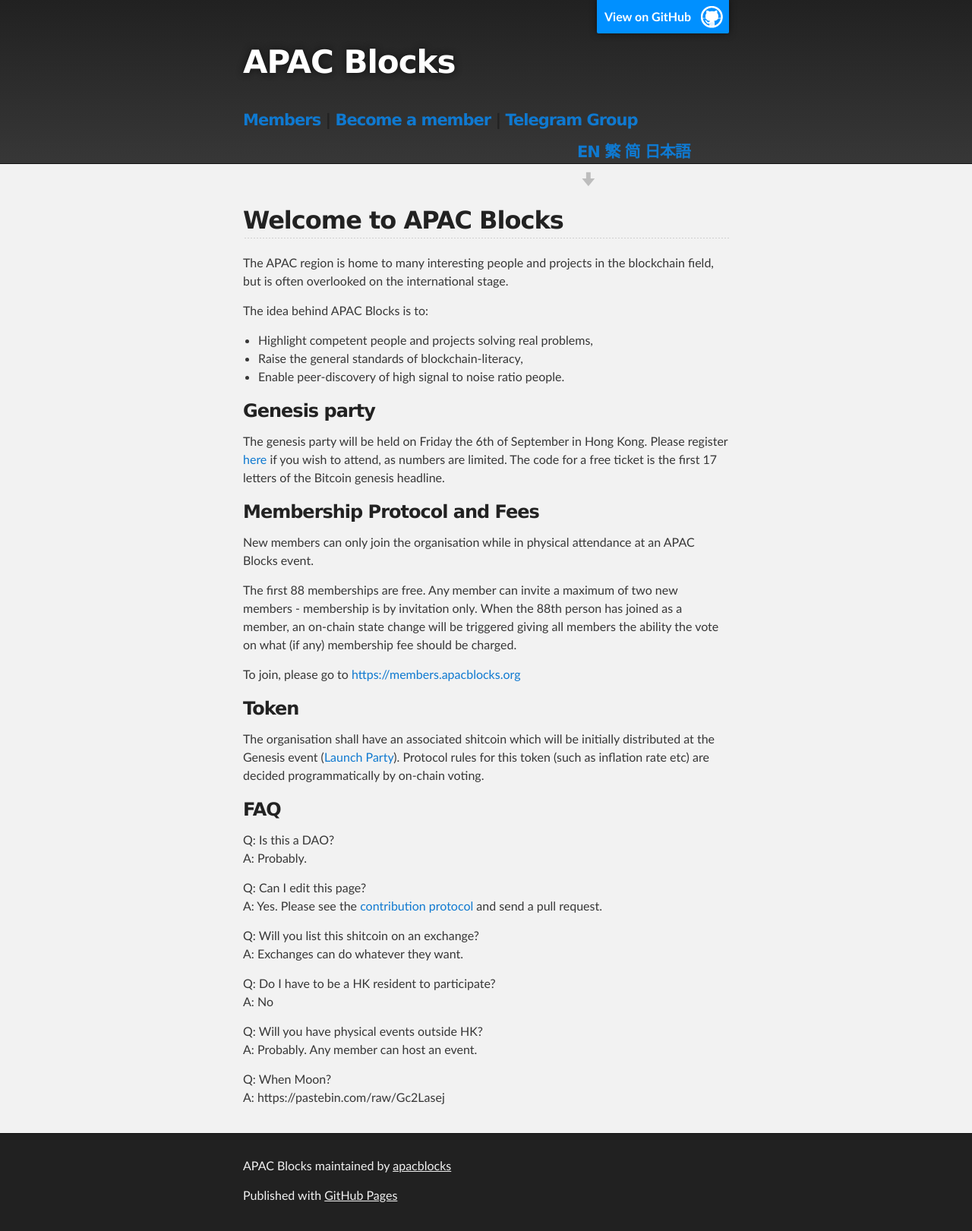
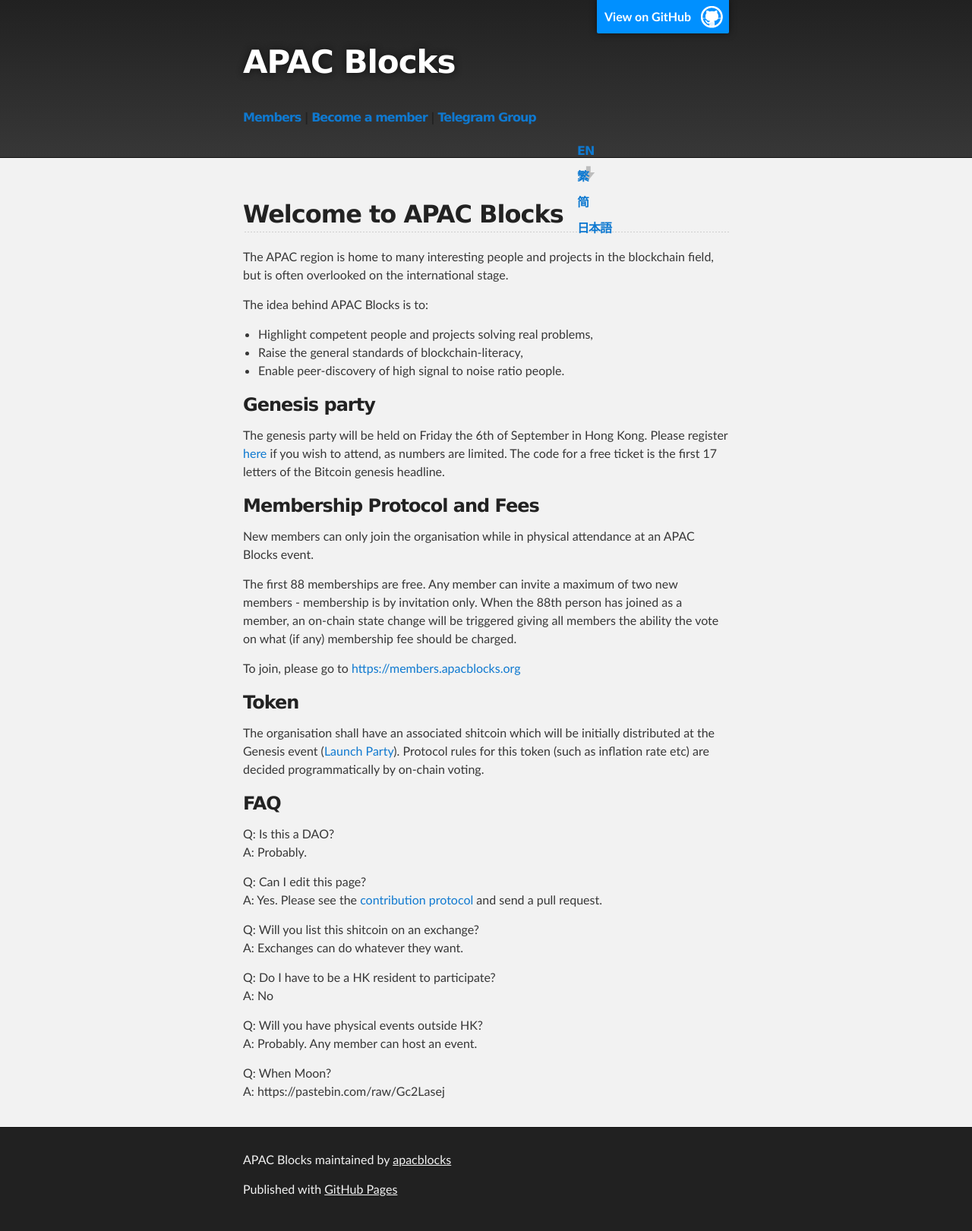
Before and after one commit to apacblocks/apacblocks.org, a Jekyll site: the page built from index.md, in a window 1280 px wide. Shown: the whole page at 76% size. Built offline with Jekyll 4.4.1, drawn with Linux system fonts in a browser that asks for light colours; the repository's description, which GitHub fills in, is left out; our own code applies the rules of GitHub Pages for plain Markdown files.

```diff
--- a/_layouts/default.html
+++ b/_layouts/default.html
@@ -21,7 +21,7 @@
 
           <h1 id="project_title">{{ site.title | default: site.github.repository_name }}</h1>
           <h2 id="project_tagline">{{ site.description | default: site.github.project_tagline }}</h2>
-          <h4><a href="https://members.apacblocks.org/userlist">Members</a>&nbsp;|&nbsp;<a href="https://members.apacblocks.org">Become a member</a>&nbsp;|&nbsp;<a href="https://t.me/apacblocks">Telegram Group</a><h4>
+          <h6><a href="https://members.apacblocks.org/userlist">Members</a>&nbsp;|&nbsp;<a href="https://members.apacblocks.org">Become a member</a>&nbsp;|&nbsp;<a href="https://t.me/apacblocks">Telegram Group</a></h6>
 
           {% if site.show_downloads %}
             <section id="downloads">
@@ -31,10 +31,10 @@
           {% endif %}
           {% if site.show_language %}
             <section id="downloads">
-              <a href="/">EN</a>
-              <a href="cnt">繁</a>
-              <a href="cns">简</a>
-              <a href="jp">日本語</a>
+              <h6><a href="/">EN</a></h6>
+              <h6><a href="cnt">繁</a></h6>
+              <h6><a href="cns">简</a></h6>
+              <h6><a href="jp">日本語</a></h6>
             </section>
           {% endif %}
         </header>
```
